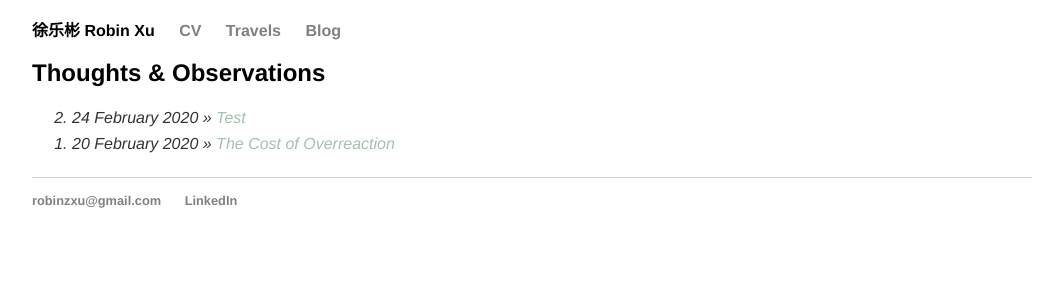
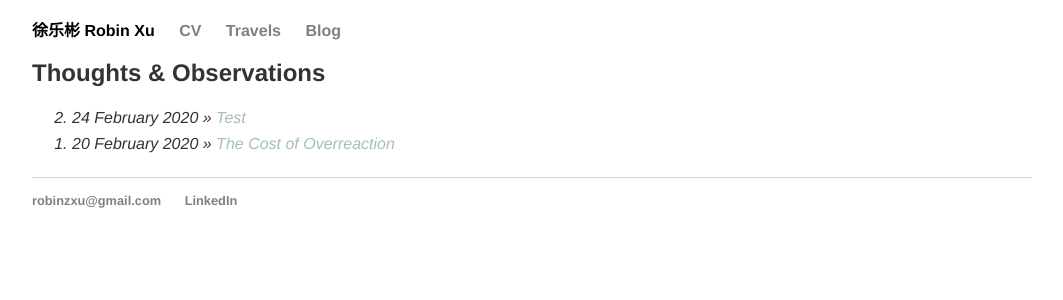
Before and after one commit to robinzxu/robinzxu.github.io, a Jekyll site: the page built from blog/index.html, in a window 1280 px wide. Shown: the top 300 px of the page, without its empty margins (108-1171 px from the left). Built offline with Jekyll 4.4.1, drawn with Linux system fonts in a browser that asks for light colours.

Commit message:
Update main.css

```diff
--- a/css/main.css
+++ b/css/main.css
@@ -1,4 +1,4 @@
-body { margin: 20px auto; width: 90%; max-width:1000px; font-family: 'Helvetica', 'Arial', 'Sans-Serif'; line-height: 1.4em; }
+body { margin: 20px auto; width: 90%; max-width:1000px; font-family: 'Helvetica', 'Arial', 'Sans-Serif'; line-height: 1.4em; color: #333; }
 
 a { text-decoration: none; color: #a3c1ad; }
 a:hover { text-decoration: underline; }
```
